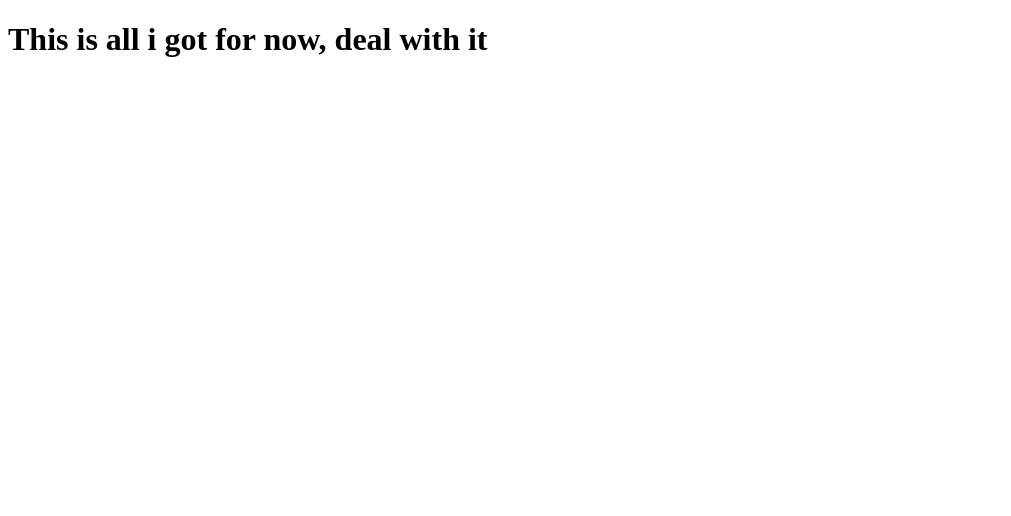
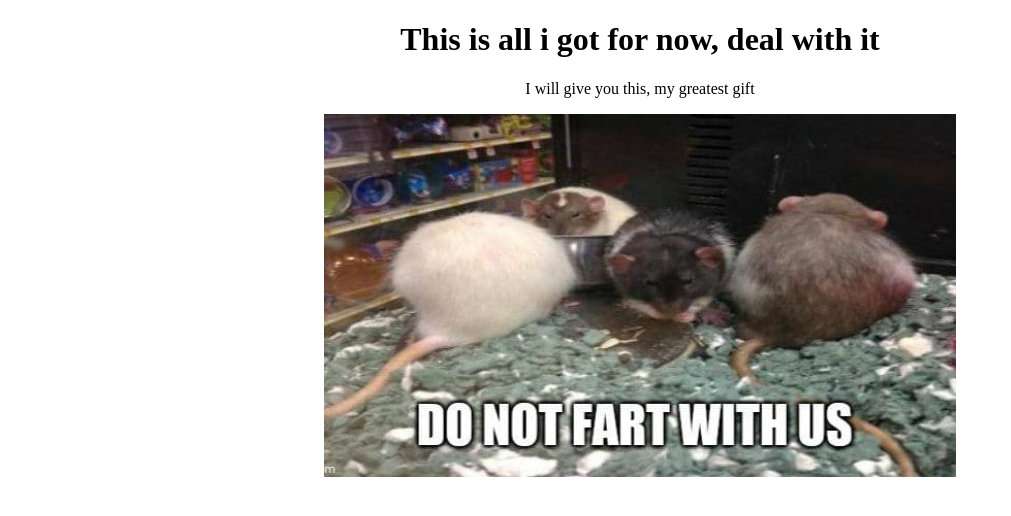
Before and after one commit to Loves2Fish/treboss, a plain HTML site: page index.html in a window 1280 px wide. Shown: the whole page, without its empty margins (0-1011 px from the left). Drawn offline with Linux system fonts and the light colour scheme.

Commit message:
adding rat image

```diff
--- a/index.html
+++ b/index.html
@@ -1,10 +1,21 @@
 <!DOCTYPE html>
 <html lang="en" dir="ltr">
   <head>
+    <style>
+      h1 {text-align: center;}
+      p {text-align: center;}
+      img {
+        display: block;
+        margin-left: auto;
+        margin-right: auto;
+          }
+    </style>
     <meta charset="utf-8">
     <title>TREBOSS GAMING</title>
   </head>
   <body>
     <h1>This is all i got for now, deal with it </h1>
+    <p> I will give you this, my greatest gift </p>
+    <img src="nofartrat.jpg" alt="Italian Trulli" style="width:50%;">
   </body>
 </html>
```
Also changed, not shown: nofartrat.jpg (added).
